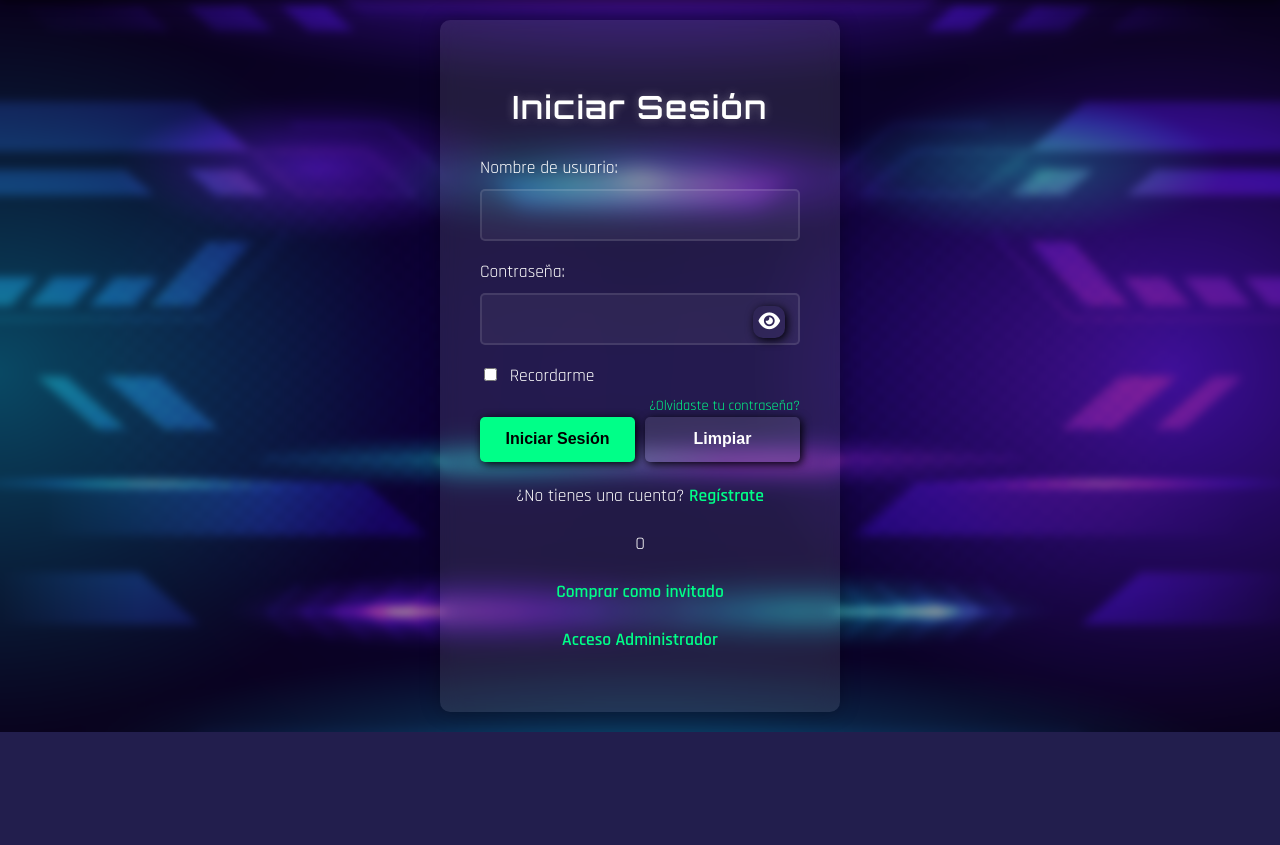
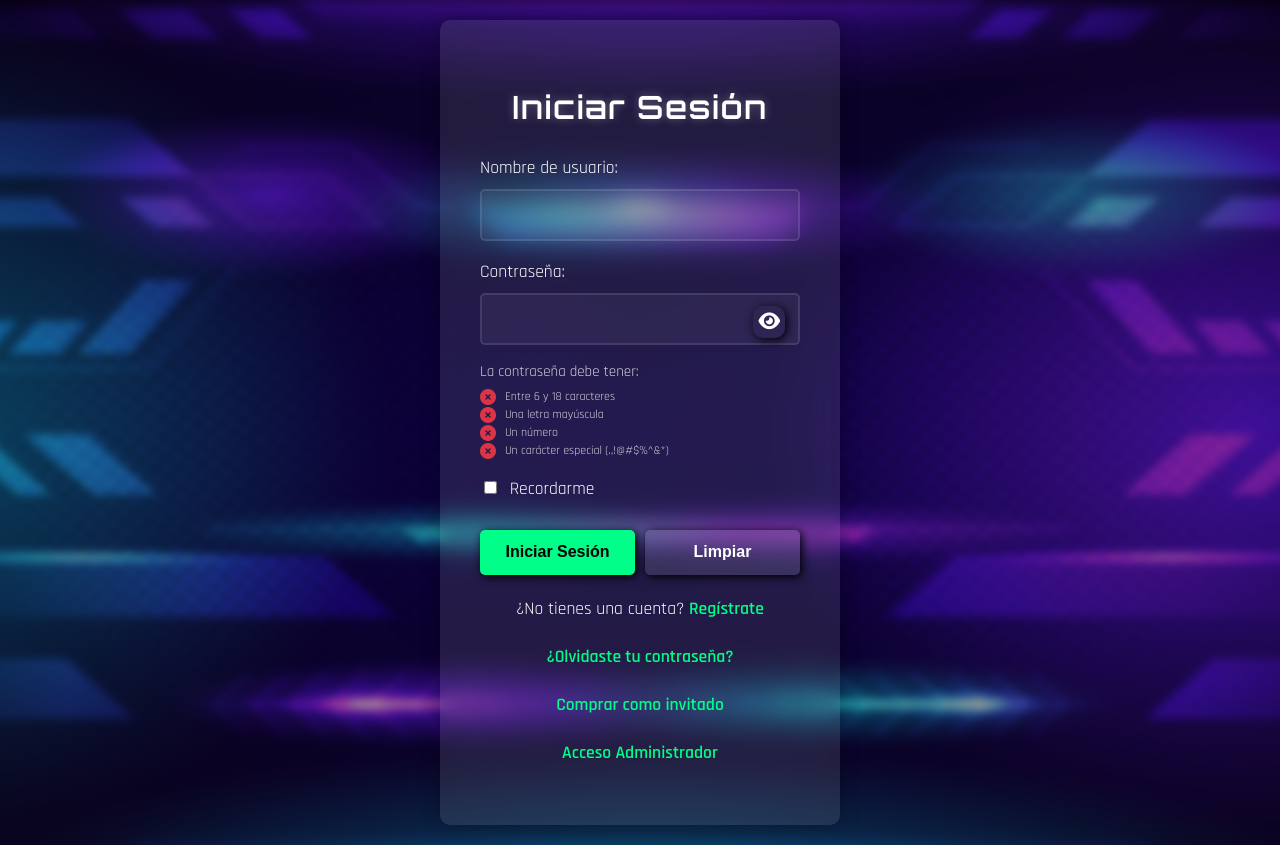
Before and after one commit to amandaconch4/Programa, a Django app: page /login/ in a window 1280 px wide. Shown: the part 180-1025 px from the top of the page. Before the commit the page ends 912 px from the top, so only its background shows below. Run offline with Django 5.2, Linux system fonts and the light colour scheme.

Commit message:
validaciones login listas

```diff
--- a/core/static/css/login.css
+++ b/core/static/css/login.css
@@ -88,6 +88,47 @@
     padding: 5px;
     z-index: 1;
     font-size: 1.2em;
+}
+
+.password-requisitos {
+    margin-top: 8px;
+    font-size: 12px;
+}
+
+.password-requisitos p {
+    margin-bottom: 5px;
+    color: rgba(255, 255, 255, 0.8);
+}
+
+.password-requisitos ul {
+    list-style: none;
+    padding-left: 0;
+    margin-top: 5px;
+}
+
+.password-requisitos li {
+    color: rgba(255, 255, 255, 0.8);
+    font-family: 'Rajdhani', sans-serif;
+    font-size: 1em;
+    margin: 3px 0;
+    padding-left: 25px;
+    position: relative;
+    transition: color 0.3s ease;
+}
+
+.password-requisitos li::before {
+    font-family: "Font Awesome 5 Free";
+    content: '\f057'; /* ícono de círculo con X */
+    position: absolute;
+    left: 0;
+    color: #dc3545;
+    font-weight: 900;
+    font-size: 16px;
+}
+
+.password-requisitos li.valid::before {
+    content: '\f058'; /* ícono de círculo con check */
+    color: #28a745;
 }
 
 .password-toggle:hover {
--- a/core/static/js/validaciones_login.js
+++ b/core/static/js/validaciones_login.js
@@ -4,61 +4,65 @@ const password = document.getElementById('password');
 const usernameError = document.getElementById('username-error');
 const passwordError = document.getElementById('password-error');
 
-function togglePassword(inputId) {
-    const input = document.getElementById(inputId);
-    const icon = document.getElementById(`toggleIcon-${inputId}`);
-    const error = document.getElementById(`${inputId}-error`);
 
-    if (input.type === 'password') {
-        input.type = 'text';
-        icon.classList.remove('fa-eye');
-        icon.classList.add('fa-eye-slash');
-        error.style.display = 'none';
+username.addEventListener('input', function() {
+    if (username.value.trim() !== '') {
+        usernameError.style.display = 'none';
+    }
+});
+
+password.addEventListener('input', function() {
+    if (password.value.trim() !== '') {
+        passwordError.style.display = 'none';
+    }
+});
+
+// Validación visual en tiempo real de la contraseña en login
+const reqLength = document.getElementById('req-length');
+const reqUpper = document.getElementById('req-uppercase');
+const reqNumber = document.getElementById('req-number');
+const reqSpecial = document.getElementById('req-special');
+
+password.addEventListener('input', function() {
+    const value = password.value;
+
+    // Longitud
+    if (value.length >= 6 && value.length <= 18) {
+        reqLength.classList.remove('invalid');
+        reqLength.classList.add('valid');
     } else {
-        input.type = 'password';
-        icon.classList.remove('fa-eye-slash');
-        icon.classList.add('fa-eye');
+        reqLength.classList.remove('valid');
+        reqLength.classList.add('invalid');
     }
-}
+    // Mayúscula
+    if (/[A-Z]/.test(value)) {
+        reqUpper.classList.remove('invalid');
+        reqUpper.classList.add('valid');
+    } else {
+        reqUpper.classList.remove('valid');
+        reqUpper.classList.add('invalid');
+    }
+    // Número
+    if (/\d/.test(value)) {
+        reqNumber.classList.remove('invalid');
+        reqNumber.classList.add('valid');
+    } else {
+        reqNumber.classList.remove('valid');
+        reqNumber.classList.add('invalid');
+    }
+    // Especial
+    if (/[.,!@#$%^&*]/.test(value)) {
+        reqSpecial.classList.remove('invalid');
+        reqSpecial.classList.add('valid');
+    } else {
+        reqSpecial.classList.remove('valid');
+        reqSpecial.classList.add('invalid');
+    }
+});
 
-function validarContraseña(contraseña) {
-    const tieneNumero = /[0-9]/.test(contraseña);
-    const tieneMayuscula = /[A-Z]/.test(contraseña);
-    const longitudCorrecta = contraseña.length >= 6 && contraseña.length <= 18;
-    const tieneCaracterEspecial = /[.,!@#$%^&*]/.test(contraseña);
-
-    if (!longitudCorrecta) {
-        passwordError.textContent = 'La contraseña debe tener entre 6 y 18 caracteres';
-        passwordError.style.display = 'block';
-        return false;
-    }
-
-    if (!tieneNumero) {
-        passwordError.textContent = 'La contraseña debe contener al menos un número';
-        passwordError.style.display = 'block';
-        return false;
-    }
-
-    if (!tieneMayuscula) {
-        passwordError.textContent = 'La contraseña debe contener al menos una letra mayúscula';
-        passwordError.style.display = 'block';
-        return false;
-    }
-
-    if (!tieneCaracterEspecial) {
-        passwordError.textContent = 'La contraseña debe contener al menos un carácter especial (.,!@#$%^&*)';
-        passwordError.style.display = 'block';
-        return false;
-    }
-
-    passwordError.style.display = 'none';
-    return true;
-}
-
-function validarFormulario() {
+// Validación al enviar el formulario
+form.addEventListener('submit', function(e) {
     let esValido = true;
-
-    // Validar nombre de usuario
     if (username.value.trim() === '') {
         usernameError.textContent = 'Por favor, ingrese su nombre de usuario';
         usernameError.style.display = 'block';
@@ -67,7 +71,6 @@ function validarFormulario() {
         usernameError.style.display = 'none';
     }
 
-    // Validar contraseña
     if (password.value.trim() === '') {
         passwordError.textContent = 'Por favor, ingrese su contraseña';
         passwordError.style.display = 'block';
@@ -76,89 +79,34 @@ function validarFormulario() {
         passwordError.style.display = 'none';
     }
 
-    return esValido;
-}
+    // Validación de requisitos de contraseña
+    if (
+        !(password.value.length >= 6 && password.value.length <= 18) ||
+        !(/[A-Z]/.test(password.value)) ||
+        !(/\d/.test(password.value)) ||
+        !(/[.,!@#$%^&*]/.test(password.value))
+    ) {
+        passwordError.textContent = 'La contraseña no cumple con los requisitos';
+        passwordError.style.display = 'block';
+        esValido = false;
+    }
 
-// Event Listeners
-
-username.addEventListener('invalid', function(e) {
-    e.preventDefault();
-    if (!this.validity.valid) {
-        usernameError.textContent = 'Por favor, ingrese su nombre de usuario';
-        usernameError.style.display = 'block';
-    } else {
-        usernameError.textContent = '';
-        usernameError.style.display = 'none';
+    if (!esValido) {
+        e.preventDefault();
     }
 });
 
-password.addEventListener('invalid', function(e) {
-    e.preventDefault();
-    if (!this.validity.valid) {
-        passwordError.textContent = 'Por favor, ingrese su contraseña';
-        passwordError.style.display = 'block';
+// Mostrar/ocultar contraseña
+function togglePassword(inputId) {
+    const input = document.getElementById(inputId);
+    const icon = document.getElementById(`toggleIcon-${inputId}`);
+    if (input.type === 'password') {
+        input.type = 'text';
+        icon.classList.remove('fa-eye');
+        icon.classList.add('fa-eye-slash');
     } else {
-        passwordError.textContent = '';
-        passwordError.style.display = 'none';
+        input.type = 'password';
+        icon.classList.remove('fa-eye-slash');
+        icon.classList.add('fa-eye');
     }
-});
-
-form.addEventListener('submit', function(e) {
-    e.preventDefault();
-
-    let esValido = validarFormulario();
-
-    if (esValido) {
-        // Simular verificación de credenciales (en un caso real, esto se haría con una API)
-        if (username.value === 'admin' && password.value === 'admin123') {
-            // Si es el administrador, redirigir al panel de administración
-            window.location.href = 'admin.html';
-        } else {
-            // Verificar si el usuario existe en localStorage (simulación de base de datos)
-            const usuarios = JSON.parse(localStorage.getItem('usuarios')) || [];
-
-            const usuario = usuarios.find(u =>
-                u.username === username.value && u.password === password.value
-            );
-
-            if (usuario) {
-                // Guardar información del usuario actual
-                const usuarioActual = {
-                    id: usuario.id,
-                    nombre: usuario.nombre,
-                    email: usuario.email,
-                    username: usuario.username
-                };
-
-                localStorage.setItem('usuarioActual', JSON.stringify(usuarioActual));
-
-                // Si marcó "Recordarme", guardar la sesión
-                const rememberMe = document.getElementById('remember-me').checked;
-                if (rememberMe) {
-                    localStorage.setItem('sesionGuardada', JSON.stringify({
-                        username: username.value,
-                        rememberMe: true
-                    }));
-                }
-
-                // Redirigir al panel de usuario
-                window.location.href = 'panel-usuario.html';
-            } else {
-                // Mostrar mensaje de error
-                usernameError.textContent = 'Usuario o contraseña incorrectos';
-                usernameError.style.display = 'block';
-                passwordError.textContent = 'Usuario o contraseña incorrectos';
-                passwordError.style.display = 'block';
-            }
-        }
-    }
-});
-
-// Verificar si hay una sesión guardada al cargar la página
-window.addEventListener('load', function() {
-    const sesionGuardada = JSON.parse(localStorage.getItem('sesionGuardada'));
-    if (sesionGuardada && sesionGuardada.rememberMe) {
-        username.value = sesionGuardada.username;
-        document.getElementById('remember-me').checked = true;
-    }
-});
+}
--- a/core/templates/login.html
+++ b/core/templates/login.html
@@ -17,7 +17,6 @@
     <link rel="stylesheet" href="{% static 'css/login.css' %}">
 </head>
 
-<!-- ENCABEZADO -->
 <body>
     <header>
         <div class="container">
@@ -61,7 +60,6 @@
             </div>
             <button class="checkout-btn" onclick="procederPago()">Proceder al Pago</button>
         </div>
-        <!-- Define la URL de pago -->
         <script>
             const pagoUrl = "{% url 'pago' %}";
         </script>
@@ -70,152 +68,73 @@
     <div class="content-container">
         <div class="form-box">
             <h2>Iniciar Sesión</h2>
-            <form method="post" action="{% url 'login' %}">
+            {% if messages %}
+                {% for message in messages %}
+                    <div class="error-message">{{ message }}</div>
+                {% endfor %}
+            {% endif %}
+            <form id="loginForm" method="post" action="{% url 'login' %}" novalidate>
                 {% csrf_token %}
                 <div class="form-group">
                     <label for="username">Nombre de usuario:</label>
-                    <input type="text" id="username" name="username">
+                    <input type="text" id="username" name="username" maxlength="200" autocomplete="username" required>
                     <span class="error-message" id="username-error"></span>
                 </div>
-
                 <div class="form-group">
                     <label for="password">Contraseña:</label>
-                    <input type="password" id="password" name="password">
+                    <input type="password" id="password" name="password" maxlength="200" autocomplete="current-password" required>
                     <button type="button" class="password-toggle" onclick="togglePassword('password')">
                         <i class="fas fa-eye" id="toggleIcon-password"></i>
                     </button>
                     <span class="error-message" id="password-error"></span>
+                    <!-- Validaciones visuales -->
+                    <div id="password-requisitos" class="password-requisitos">
+                        <p>La contraseña debe tener:</p>
+                        <ul>
+                            <li id="req-length" class="invalid">Entre 6 y 18 caracteres</li>
+                            <li id="req-uppercase" class="invalid">Una letra mayúscula</li>
+                            <li id="req-number" class="invalid">Un número</li>
+                            <li id="req-special" class="invalid">Un carácter especial (.,!@#$%^&*)</li>
+                        </ul>
+                    </div>
                 </div>
-
                 <div class="form-group">
                     <label class="checkbox-container">
                         <input type="checkbox" id="remember-me" name="remember-me">
                         <span class="checkmark"></span>
                         Recordarme
                     </label>
-                    <a href="recuperar-password.html" class="forgot-password">¿Olvidaste tu contraseña?</a>
                 </div>
-
                 <div class="button-container">
                     <button type="submit" class="submit-btn">Iniciar Sesión</button>
                     <button type="reset" class="reset-btn">Limpiar</button>
                 </div>
-                <p class="register-link">¿No tienes una cuenta? <a href="{% url 'registro' %}">Regístrate</a></p>
-                <p class="register-link">O</p>
-                <p class="register-link"><a href="{% url 'sevengamer' %}">Comprar como invitado</a></p>
-                <p class="register-link"><a href="{% url 'admin' %}">Acceso Administrador</a></p>
+                <div class="extra-links">
+                    <p class="register-link">¿No tienes una cuenta? <a href="{% url 'registro' %}">Regístrate</a></p>
+                    <p class="register-link"><a href="{% url 'recuperar_password' %}">¿Olvidaste tu contraseña?</a></p>
+                    <p class="register-link"><a href="{% url 'sevengamer' %}">Comprar como invitado</a></p>
+                    <p class="register-link"><a href="{% url 'admin' %}">Acceso Administrador</a></p>
+                </div>
             </form>
         </div>
     </div>
 
     <script>
-        // Crear usuario de prueba
-        const usuarioPrueba = {
-            id: 1,
-            nombre: "Juan Pérez",
-            email: "juan.perez@email.com",
-            username: "juanperez",
-            password: "Juan123!",
-            fechaNacimiento: "1990-01-01"
-        };
-
-        // Limpiar usuarios existentes
-        localStorage.removeItem('usuarios');
-
-        // Crear nuevo array de usuarios
-        const usuarios = [usuarioPrueba];
-
-        // Guardar en localStorage
-        localStorage.setItem('usuarios', JSON.stringify(usuarios));
-
         // Función para mostrar/ocultar contraseña
         function togglePassword(inputId) {
             const input = document.getElementById(inputId);
-            const icon = document.getElementById(`toggleIcon-${inputId}`);
-            const error = document.getElementById(`${inputId}-error`);
-
+            const icon = document.getElementById('toggleIcon-' + inputId);
             if (input.type === 'password') {
                 input.type = 'text';
                 icon.classList.remove('fa-eye');
                 icon.classList.add('fa-eye-slash');
-                error.style.display = 'none';
             } else {
                 input.type = 'password';
                 icon.classList.remove('fa-eye-slash');
                 icon.classList.add('fa-eye');
             }
         }
-
-        // Función para validar el formulario
-        function validarFormulario(event) {
-            event.preventDefault();
-
-            const username = document.getElementById('username').value;
-            const password = document.getElementById('password').value;
-            const usernameError = document.getElementById('username-error');
-            const passwordError = document.getElementById('password-error');
-
-            // Limpiar mensajes de error anteriores
-            usernameError.style.display = 'none';
-            passwordError.style.display = 'none';
-
-            let esValido = true;
-
-            // Validar nombre de usuario
-            if (username.trim() === '') {
-                usernameError.textContent = 'Por favor, ingrese su nombre de usuario';
-                usernameError.style.display = 'block';
-                esValido = false;
-            }
-
-            // Validar contraseña
-            if (password.trim() === '') {
-                passwordError.textContent = 'Por favor, ingrese su contraseña';
-                passwordError.style.display = 'block';
-                esValido = false;
-            }
-
-            if (esValido) {
-                // Verificar si es administrador
-                if (username === 'admin' && password === 'admin123') {
-                    window.location.href = "{% url 'admin' %}";
-                } else {
-                    // Verificar si el usuario existe en localStorage
-                    const usuarios = JSON.parse(localStorage.getItem('usuarios')) || [];
-                    const usuario = usuarios.find(u => u.username === username && u.password === password);
-
-                    if (usuario) {
-                        // Guardar información del usuario actual
-                        const usuarioActual = {
-                            id: usuario.id,
-                            nombre: usuario.nombre,
-                            email: usuario.email,
-                            username: usuario.username
-                        };
-
-                        localStorage.setItem('usuarioActual', JSON.stringify(usuarioActual));
-
-                        // Si marcó "Recordarme", guardar la sesión
-                        const rememberMe = document.getElementById('remember-me').checked;
-                        if (rememberMe) {
-                            localStorage.setItem('sesionGuardada', JSON.stringify({
-                                username: username,
-                                rememberMe: true
-                            }));
-                        }
-
-                        // Redirigir al panel de usuario
-                        window.location.href = "{% url 'panel_usuario' %}";
-                    } else {
-                        // Mostrar error de credenciales inválidas
-                        passwordError.textContent = 'Usuario o contraseña incorrectos';
-                        passwordError.style.display = 'block';
-                    }
-                }
-            }
-        }
-
-        // Verificar si hay una sesión guardada al cargar la página
+        // Autocompletar usuario si recordarme está activo
         window.addEventListener('load', function() {
             const sesionGuardada = JSON.parse(localStorage.getItem('sesionGuardada'));
             if (sesionGuardada && sesionGuardada.rememberMe) {
@@ -225,6 +144,6 @@
         });
     </script>
     <script src="{% static 'js/carrito.js' %}"></script>
+    <script src="{% static 'js/validaciones_login.js' %}"></script>
 </body>
-
 </html>
--- a/core/views.py
+++ b/core/views.py
@@ -3,8 +3,9 @@ from django.shortcuts import render, redirect
 from django.contrib.auth.models import User
 from django.contrib import messages
 from .forms import UsuarioForm, PerfilUsuarioForm
-from .models import PerfilUsuario
+from .models import PerfilUsuario, Usuario
 from django.contrib.auth.hashers import make_password #encriptar las contraseñas
+from django.contrib.auth.hashers import check_password #verificar las contraseñas
 
 # Create your views here.
 
@@ -104,7 +105,6 @@ def registro(request):
         usuario_form = UsuarioForm(request.POST)
         if usuario_form.is_valid():
             usuario = usuario_form.save(commit=False)
-            usuario.contraseña = make_password(usuario.contraseña)
 
             # Asignar automáticamente el perfil "usuario"
             perfil_usuario, created = PerfilUsuario.objects.get_or_create(rol='usuario')
@@ -119,3 +119,19 @@ def registro(request):
     return render(request, 'registro.html', {
         'usuario_form': usuario_form
     })
+
+def login(request):
+    if request.method == 'POST':
+        username = request.POST.get('username')
+        password = request.POST.get('password')
+        try:
+            usuario = Usuario.objects.get(nombre_usuario=username)
+            if check_password(password, usuario.contraseña):
+                request.session['usuario_id'] = usuario.id
+                request.session['usuario_nombre'] = usuario.nombre_usuario
+                return redirect('home')
+            else:
+                messages.error(request, 'Usuario o contraseña incorrectos')
+        except Usuario.DoesNotExist:
+            messages.error(request, 'Usuario o contraseña incorrectos')
+    return render(request, 'login.html')
```
